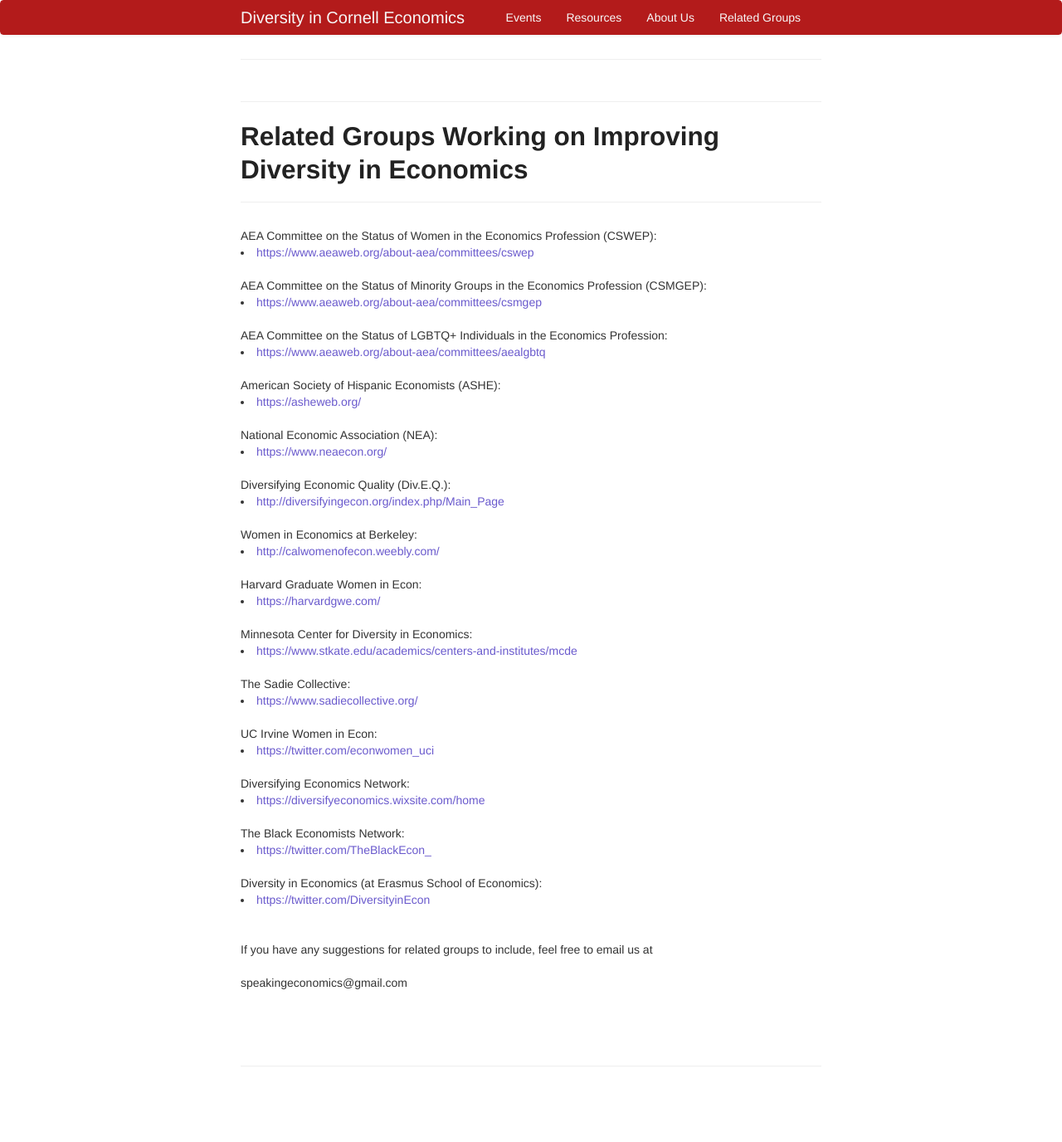
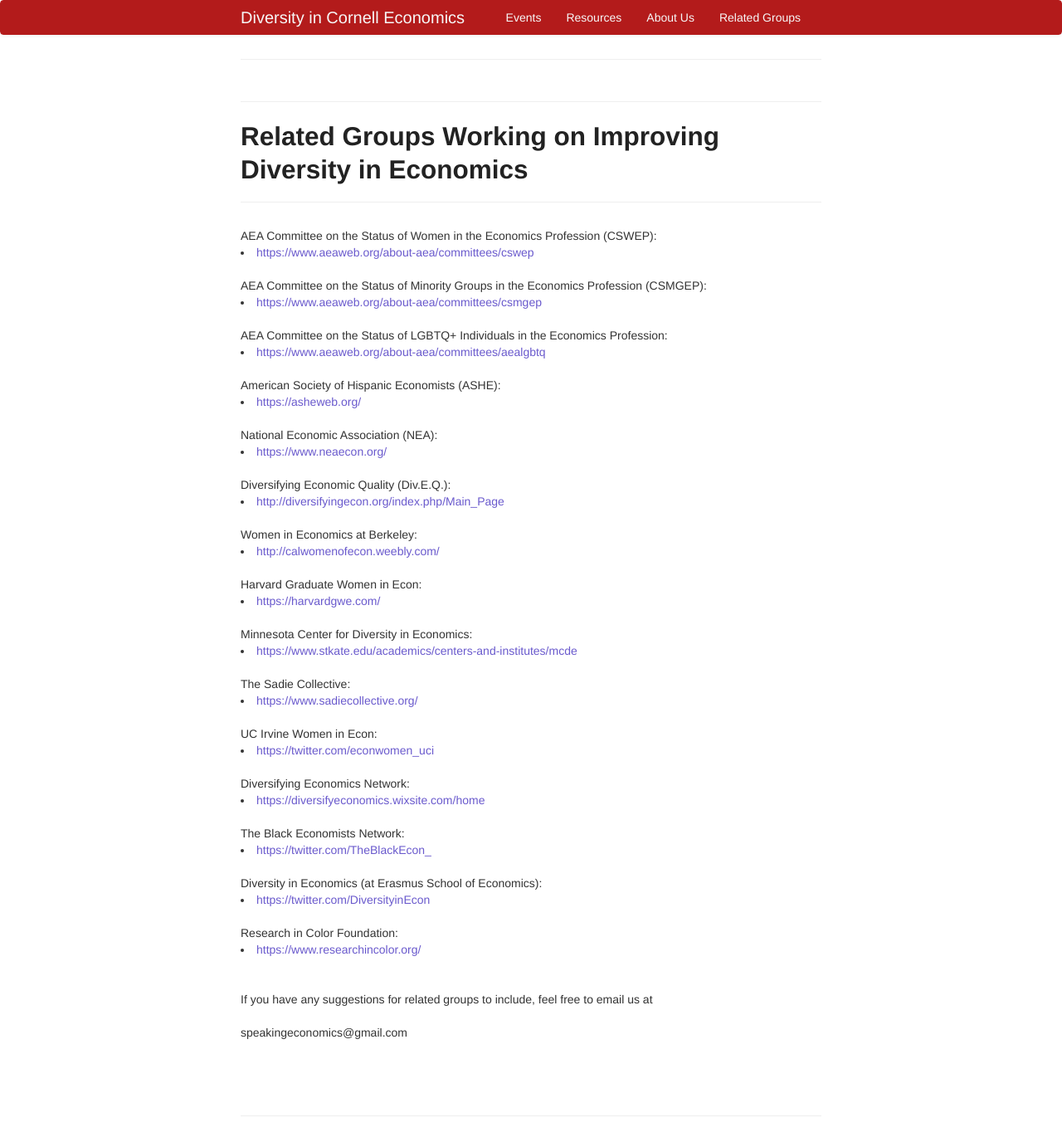
Before and after one commit to aponce6/Diversity-in-Cornell-Economics.github.io, a Jekyll site: the page built from pages/related_groups.md, in a window 1280 px wide. Shown: the whole page at 83% size. Built offline with Jekyll 4.4.1, drawn with Linux system fonts in a browser that asks for light colours; our own code applies the rules of GitHub Pages for plain Markdown files; before the commit the page ends 1316 px from its top, so only the background shows below that.

Commit message:
update related groups page

```diff
--- a/pages/related_groups.md
+++ b/pages/related_groups.md
@@ -93,6 +93,9 @@ The Black Economists Network:
 Diversity in Economics (at Erasmus School of Economics):
 <li><a href="https://twitter.com/DiversityinEcon">https://twitter.com/DiversityinEcon</a></li>
 
+<br/>
+Research in Color Foundation:
+<li><a href="https://www.researchincolor.org/">https://www.researchincolor.org/</a></li>
 
     <br/>
     <br/>
```
